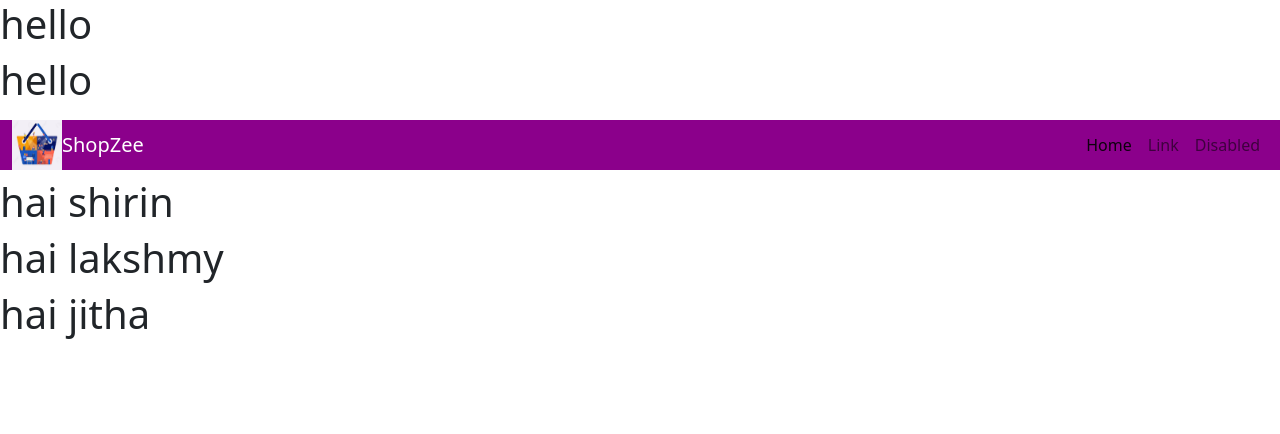
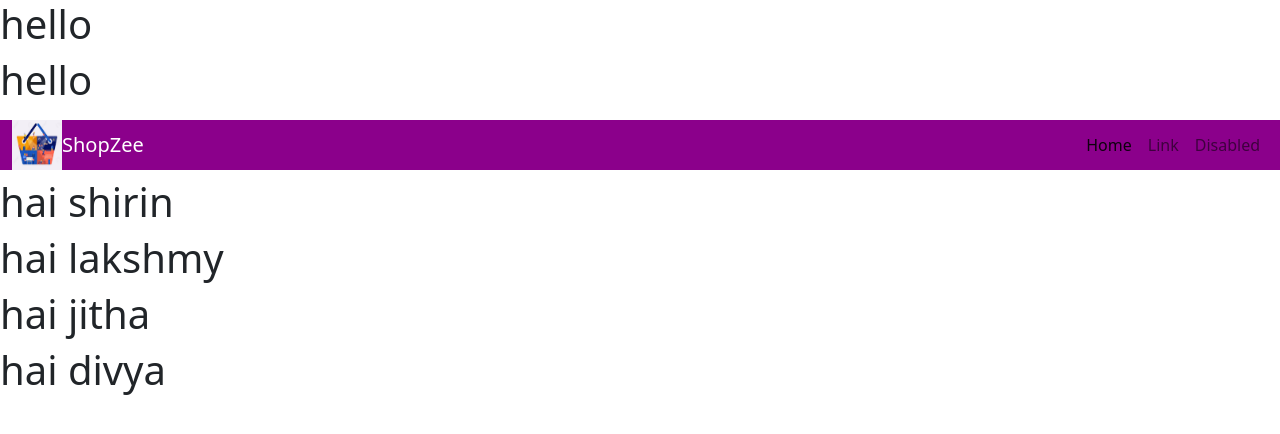
Before and after one commit to lakshmy1995/gitexcesise1, an Angular app in the folder shopzee/: page / in a window 1280 px wide. Shown: the top 434 px of the page. Built offline with nearby package versions, Linux system fonts and the light colour scheme.

Commit message:
fourth update

```diff
--- a/shopzee/src/app/body/body.component.html
+++ b/shopzee/src/app/body/body.component.html
@@ -2,6 +2,8 @@
 
 <h1>hai lakshmy</h1>
 <h1>hai jitha</h1>
+
+<h1>hai divya</h1>
 <!--<div class="container-fluid mt-1">
   <div class="row" >
   <div class="col-lg-10 mx-auto d-flex justify-content-center">
```
